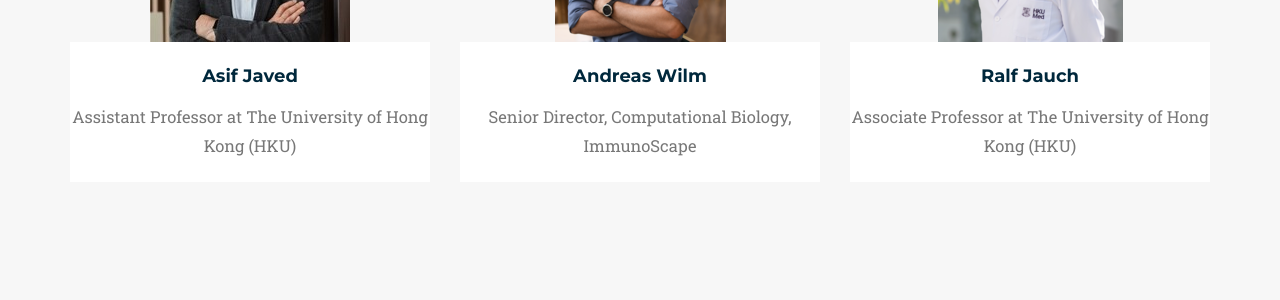
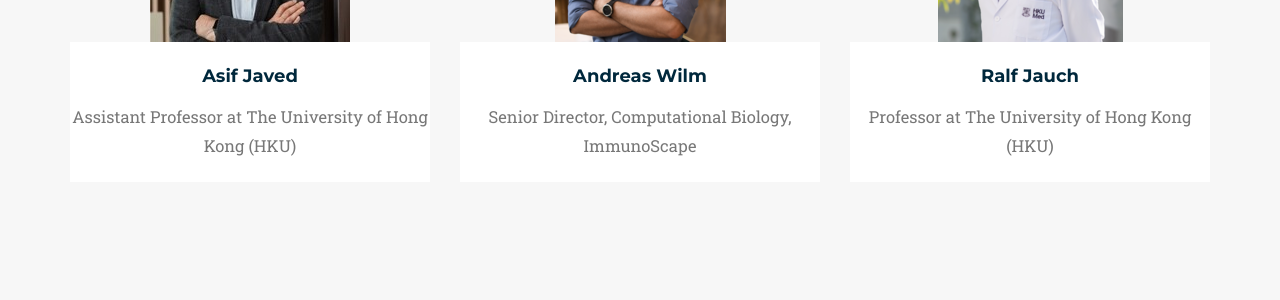
Before and after one commit to xstars-conferences/xstars-conferences, a Jekyll site: the page built from index.html, in a window 1280 px wide and 900 px high, scrolled down 1515 px. Shown: the part 154-454 px from the top of the window. Built offline with Jekyll 4.4.1, drawn with Linux system fonts in a browser that asks for light colours; some web fonts are replaced.

Commit message:
Made Ralf full prof

```diff
--- a/_data/twenty_17/speakers.yml
+++ b/_data/twenty_17/speakers.yml
@@ -45,7 +45,7 @@
 
 - title: Ralf Jauch
   name: Ralf
-  subtitle: Associate Professor at The University of Hong Kong (HKU)
+  subtitle: Professor at The University of Hong Kong (HKU)
   img: ralf.png
   thumbnail: ralf_thumb.png
   alt: Picture of Ralf
```
